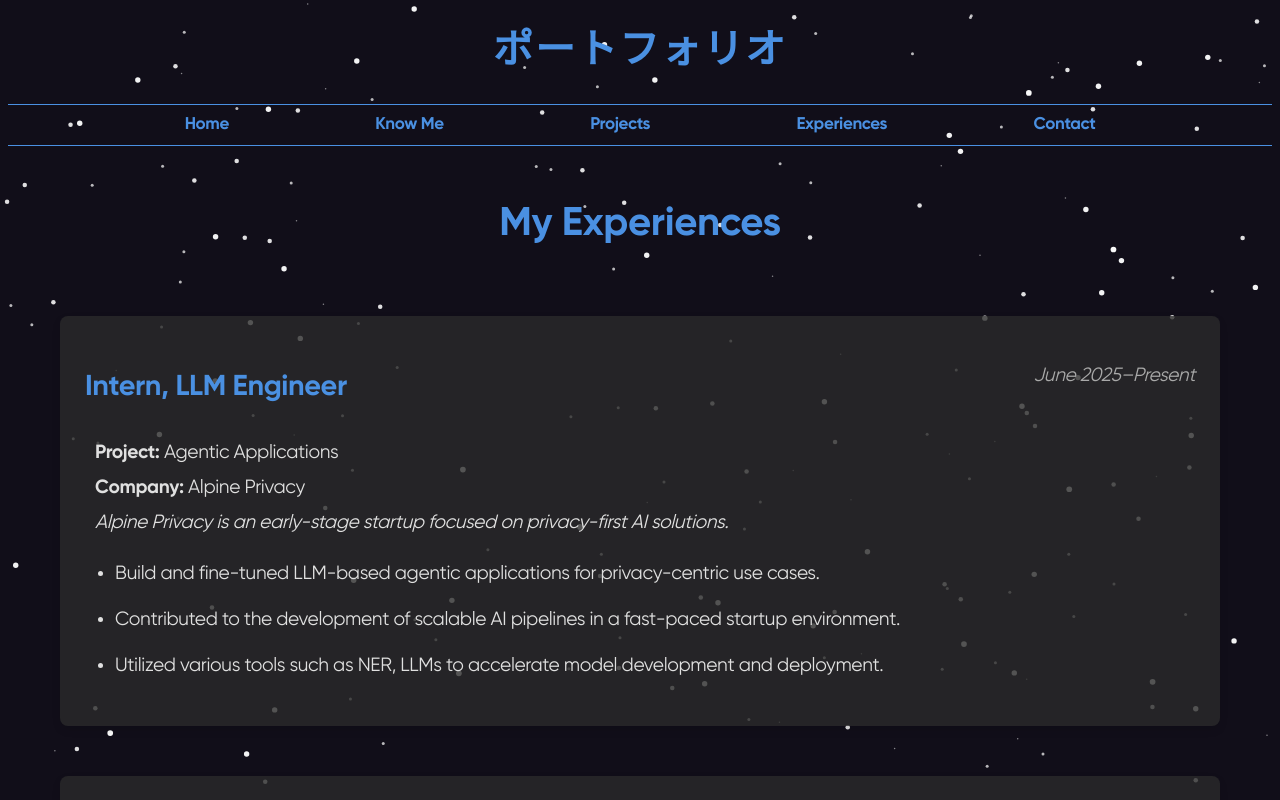
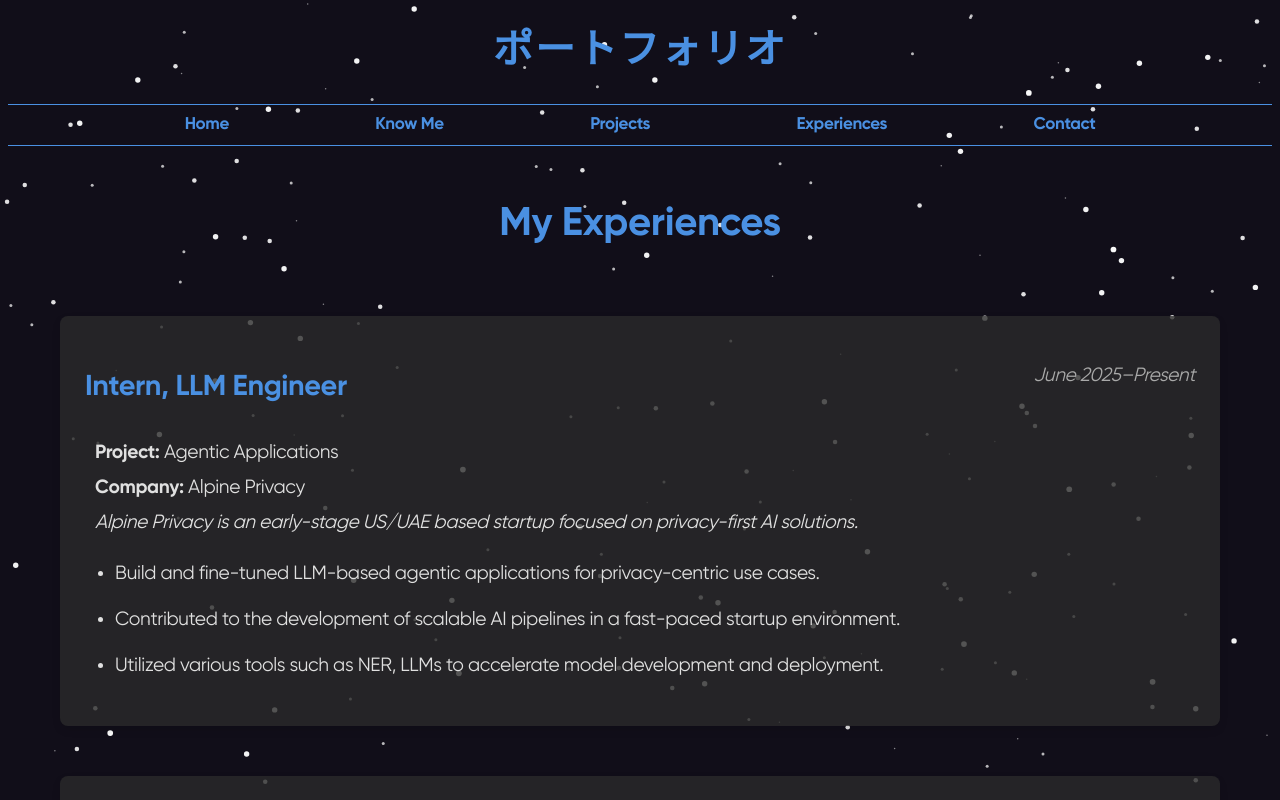
Before and after one commit to LordAizen1/porfolio, a React (Vite) app: page /porfolio/experiences in a window 1280 px wide. Shown: the top 800 px of the page. Built offline with nearby package versions, Linux system fonts and the light colour scheme; no server answers; the database is empty.

Commit message:
minor update

```diff
--- a/src/pages/ExperiencesPage.jsx
+++ b/src/pages/ExperiencesPage.jsx
@@ -11,7 +11,7 @@ const ExperiencesPage = () => {
     <div>
       <strong>Project:</strong> Agentic Applications<br/>
       <strong>Company:</strong> Alpine Privacy<br/>
-      <em>Alpine Privacy is an early-stage startup focused on privacy-first AI solutions.</em>
+      <em>Alpine Privacy is an early-stage US/UAE based startup focused on privacy-first AI solutions.</em>
     </div>
         <ul>
           <li>Build and fine-tuned LLM-based agentic applications for privacy-centric use cases.</li>
```
